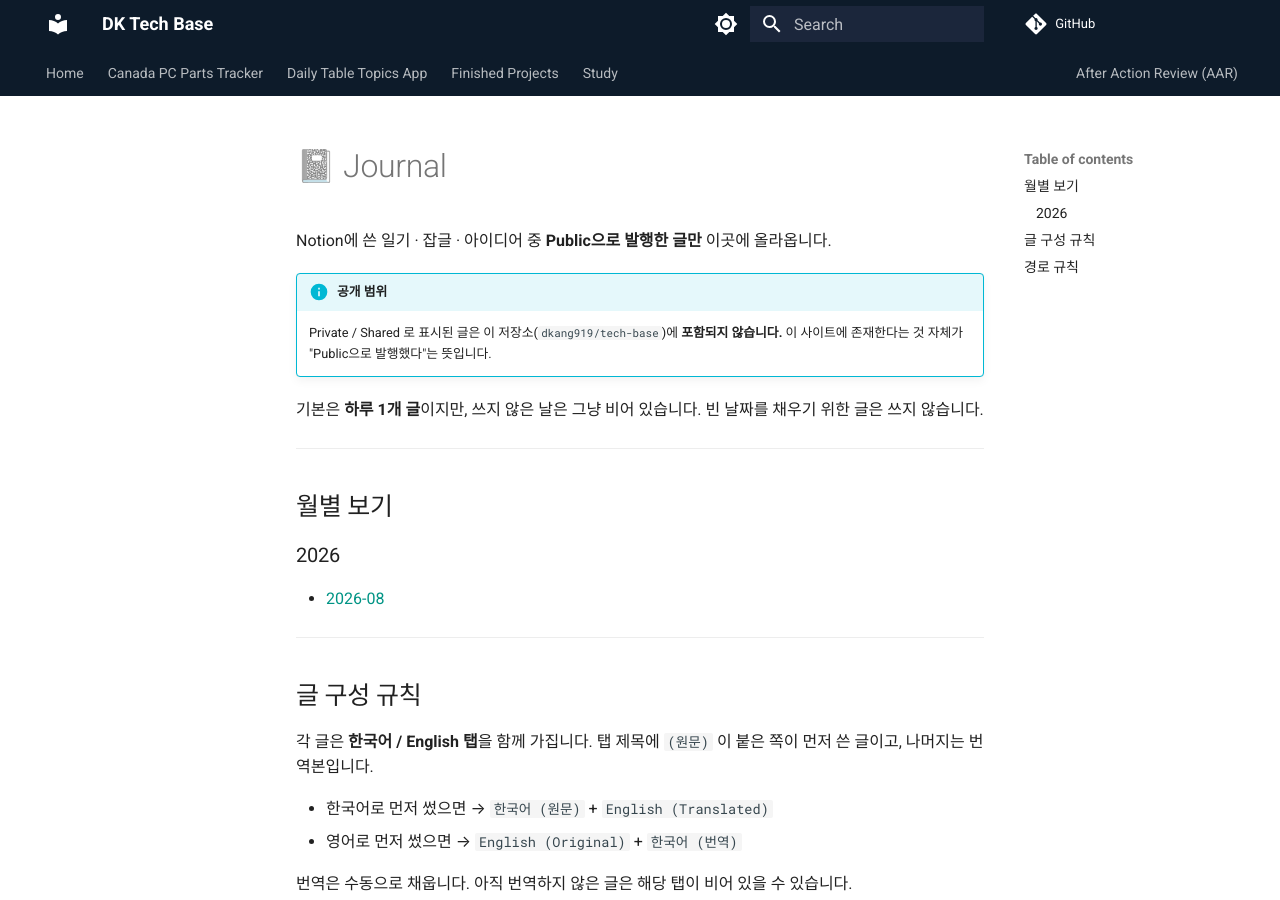
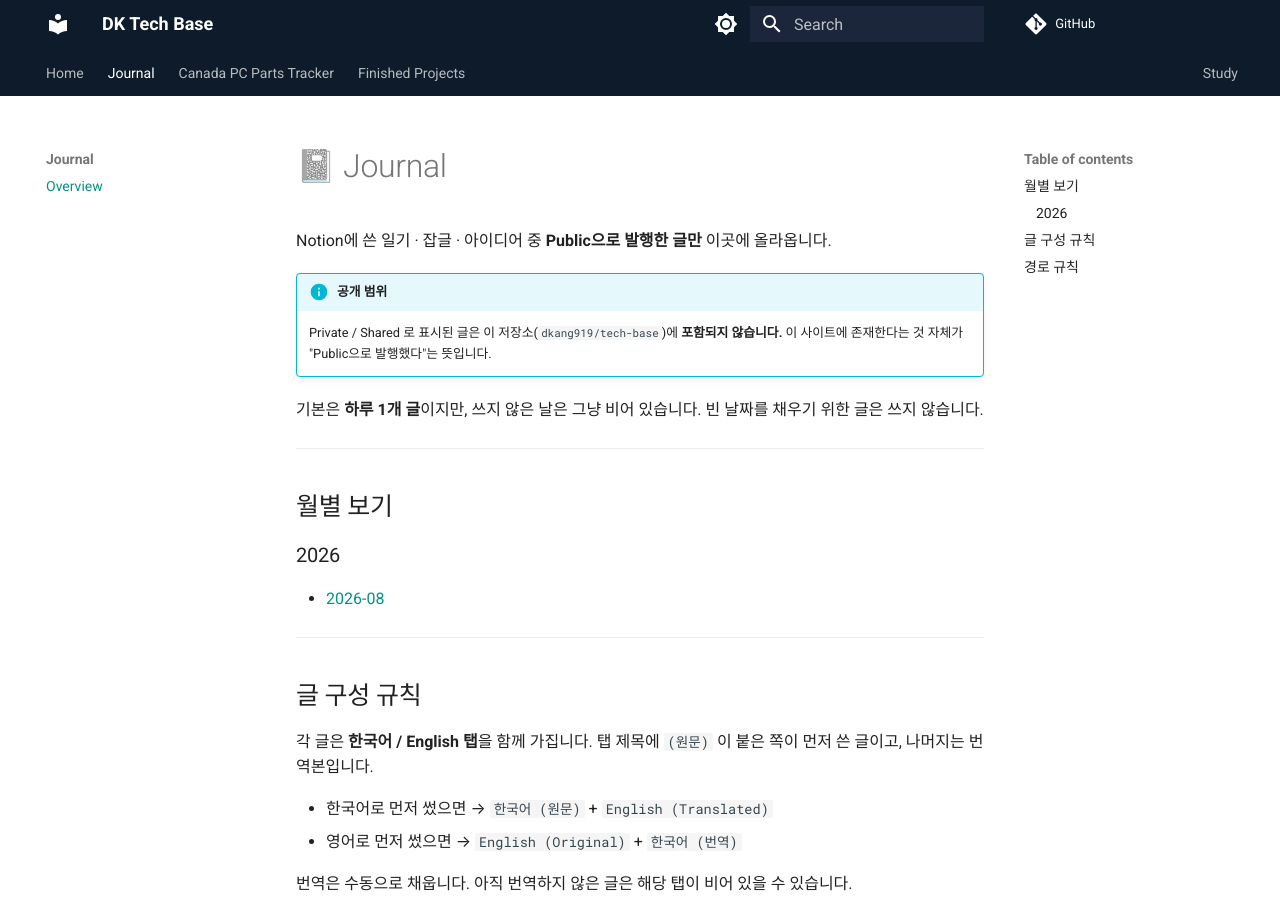
Before and after one commit to dkang919/tech-base, an MkDocs documentation site: the page built from docs/journal/index.md, in a window 1280 px wide and 900 px high. Built offline with MkDocs 1.6.1 and Material for MkDocs 9.7.7, drawn with Linux system fonts in a browser that asks for light colours; comment, search, counter and statistics services are not loaded; part of the change alters nothing that is shown.

Commit message:
build(mkdocs): add Journal to nav, drop two sections from the site
nav: add Journal (Overview only) after Home; remove Daily Table Topics
App and After Action Review. My Cooking Log was already removed from nav
upstream when cooking.md was renamed to retired-cooking.md.

exclude_docs: keep those paths in the repo but out of the build, so the
removed pages are not reachable by direct URL either. docs/taste/ is
included because retired-cooking.md was still being published despite
having no nav entry.

not_in_nav: declare journal/ as intentionally nav-less so --strict builds
stay clean as entries accumulate.

markdown_extensions: add pymdownx.tabbed for the bilingual journal tabs.
This is a Markdown extension, not a plugin, so it adds no new dependency
beyond what mkdocs-material already installs.

Verified with `mkdocs build --strict`: no warnings, study/k-means.md and
all other existing pages still build.

Co-Authored-By: Claude Opus 5 <noreply@anthropic.com>

```diff
--- a/mkdocs.yml
+++ b/mkdocs.yml
@@ -45,6 +45,8 @@ markdown_extensions:
   - pymdownx.details      # [필수] 접었다 폈다 하는 기능
   - pymdownx.arithmatex:  # [필수] 수식 기능 ($E=mc^2$)
       generic: true
+  - pymdownx.tabbed:      # [Journal] 한국어/English 탭 전환
+      alternate_style: true
 
 extra_javascript:
   - javascripts/mathjax.js
@@ -55,12 +57,25 @@ extra_javascript:
 extra_css:
   - stylesheets/extra.css
 
+# 사이트 빌드에서 제외 (파일은 저장소에 그대로 남음)
+# Why: nav에서 뺀 문서가 URL로는 계속 열리는 상황을 막기 위함
+exclude_docs: |
+  daily-table-topics-app/
+  aar/
+  taste/
+  journal/_template.md
+
+# nav에 없는 것이 의도된 경로 (--strict 빌드 경고 억제)
+# Why: journal의 월/일자 글은 nav 대신 index.md 링크로 탐색함
+not_in_nav: |
+  journal/
+
 nav:
   - Home: index.md
+  - Journal:
+      - Overview: journal/index.md
   - Canada PC Parts Tracker:
       - Intro: canada-pc-parts-tracker/ca-pc-parts-tracker.md
-  - Daily Table Topics App:
-      - Intro: daily-table-topics-app/daily-table-topics-app.md
   - Finished Projects:
       - Canada IEC Monitor (2025-12): finished-projects/iec-monitor.md
   - Study:
@@ -74,9 +89,6 @@ nav:
       - K - Means: study/k-means.md
       - Flash Cards: study/quiz/ml-quiz.md
 
-  - After Action Review (AAR):
-      - 2026 Speech Contest: "aar/2026-01-21.md"
-
 extra:
   social:
     - icon: fontawesome/brands/github
```
